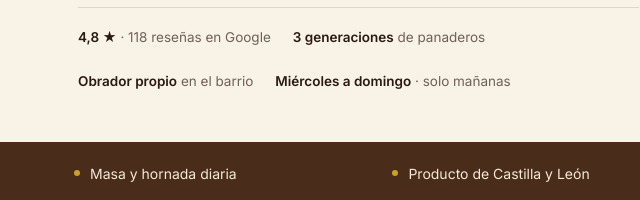
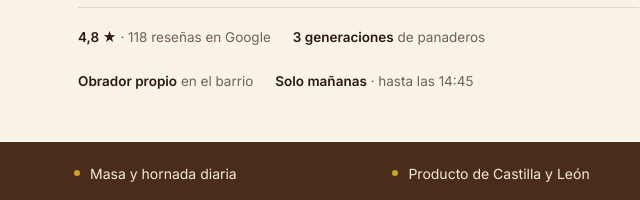
Before and after one commit to AntonioJose81/demo-horno-janec, a plain HTML site: page index.html in a window 1280 px wide. Shown: the part 600-800 px from the top of the page, 0-640 px from the left. Drawn offline with Linux system fonts and the light colour scheme.

Commit message:
Corregir dato de horario en el hero

```diff
--- a/index.html
+++ b/index.html
@@ -157,7 +157,7 @@
         <span><b>4,8 ★</b> · 118 reseñas en Google</span>
         <span><b>3 generaciones</b> de panaderos</span>
         <span><b>Obrador propio</b> en el barrio</span>
-        <span><b>Miércoles a domingo</b> · solo mañanas</span>
+        <span><b>Solo mañanas</b> · hasta las 14:45</span>
       </div>
     </div>
     <figure class="foto" style="margin:0">
```
